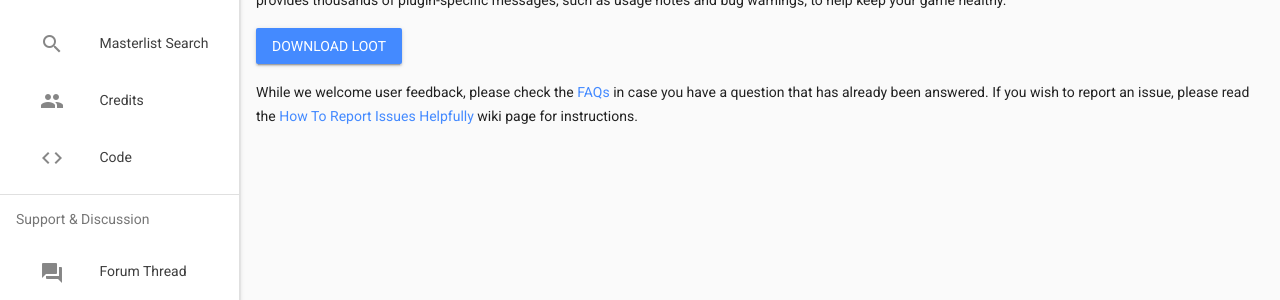
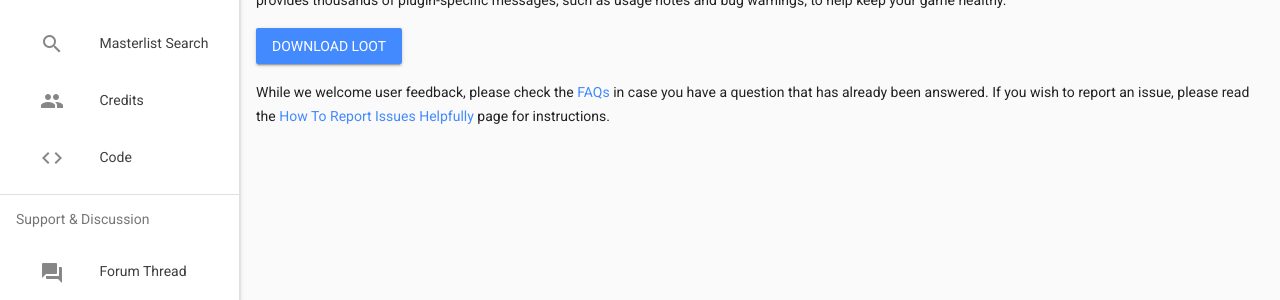
Before and after one commit to loot/loot.github.io, a Jekyll site: the page built from index.html, in a window 1280 px wide. Shown: the part 180-480 px from the top of the page. Built offline with Jekyll 4.4.1, drawn with Linux system fonts in a browser that asks for light colours; nearby versions of some CDN libraries.

Commit message:
Remove references to the LOOT wiki.
A few places, links to various pages were still referred to as "wiki
pages", and there were even a few links still going to the actual LOOT
GitHub wiki (only one is fixed here, the other is in loot/loot…).

```diff
--- a/docs/contributing/How-To-Contribute.html
+++ b/docs/contributing/How-To-Contribute.html
@@ -35,7 +35,7 @@
 
 <h3 id="joining-the-team">Joining the Team</h3>
 
-<p>Contributors can ask or be asked to join the LOOT team, which grants write access to the LOOT repositories, their issue trackers and wikis. Addition of new team members is done by the team admins, who base their decision on the quality of past contributions. If you would like to join the team, and feel comfortable with the workflow, contact a <a href="https://github.com/orgs/loot/people">team member</a>.</p>
+<p>Contributors can ask or be asked to join the LOOT team, which grants write access to the LOOT repositories and their issue trackers. Addition of new team members is done by the team admins, who base their decision on the quality of past contributions. If you would like to join the team, and feel comfortable with the workflow, contact a <a href="https://github.com/orgs/loot/people">team member</a>.</p>
 
 <h3 id="contributing-as-a-team-member">Contributing as a Team Member</h3>
 
--- a/docs/team/Team-Member-Responsibilities.html
+++ b/docs/team/Team-Member-Responsibilities.html
@@ -26,7 +26,7 @@
 <p>Team members who are admins on GitHub are responsible for adding new members. GitHub's excellent Forking feature allows people to contribute to repositories that they don't have write access to, and you should take full advantage of that:</p>
 
 <ul>
-  <li>If someone who hasn't contributed on GitHub asks for addition to the team, politely refer them to the <a href="/docs/contributing/How-To-Contribute.html">How To Contribute</a> wiki page, saying that they can contribute without being a team member.</li>
+  <li>If someone who hasn't contributed on GitHub asks for addition to the team, politely refer them to the <a href="/docs/contributing/How-To-Contribute.html">How To Contribute</a> page, saying that they can contribute without being a team member.</li>
   <li>If someone who has contributed on GitHub asks for addition to the team, take a look at their contributions (on their user page, in the "Repositories contributed to" list) and see if their contributions have been accepted or not to decide whether or not to grant them access. If their most recent pull requests have been rejected, it may be better to reply with a polite "not until we're happy with your contributions" message.</li>
 </ul>
 
--- a/docs/team/Thread-Management.html
+++ b/docs/team/Thread-Management.html
@@ -5,7 +5,7 @@
 
 <h3>Introduction</h3>
 
-<p>This wiki page is aimed at anyone who finds themselves in the position of being the only person active when a thread reaches its 200 post limit.</p>
+<p>This page is aimed at anyone who finds themselves in the position of being the only person active when a thread reaches its 200 post limit.</p>
 
 <p>When a thread nears 200 posts, a new thread should be opened with the title <code>[REL] LOOT - Thread #&lt;num&gt;</code>, where <code>&lt;num&gt;</code> is the number of the current thread + 1. The content of the opening post is given below.</p>
 
--- a/index.html
+++ b/index.html
@@ -11,4 +11,4 @@
     <button class="mdl-button mdl-js-button mdl-button--raised mdl-button--accent mdl-js-ripple-effect">Download LOOT</button>
 </a></p>
 
-<p>While we welcome user feedback, please check the <a href="/docs/help/LOOT-FAQs.html">FAQs</a> in case you have a question that has already been answered. If you wish to report an issue, please read the <a href="/docs/help/How-To-Report-Issues-Helpfully.html">How To Report Issues Helpfully</a> wiki page for instructions.</p>
+<p>While we welcome user feedback, please check the <a href="/docs/help/LOOT-FAQs.html">FAQs</a> in case you have a question that has already been answered. If you wish to report an issue, please read the <a href="/docs/help/How-To-Report-Issues-Helpfully.html">How To Report Issues Helpfully</a> page for instructions.</p>
--- a/masterlist.schema.yaml
+++ b/masterlist.schema.yaml
@@ -12,7 +12,7 @@
 mapping:
   'common':
     # This is not strictly part of the spec., see:
-    # https://github.com/loot/loot.github.io/wiki/Masterlist-Editing#common-metadata
+    # https://loot.github.io/docs/contributing/Masterlist-Editing.html
     type: seq
     sequence:
       - type: any
```
Also changed, not shown: README.md.
